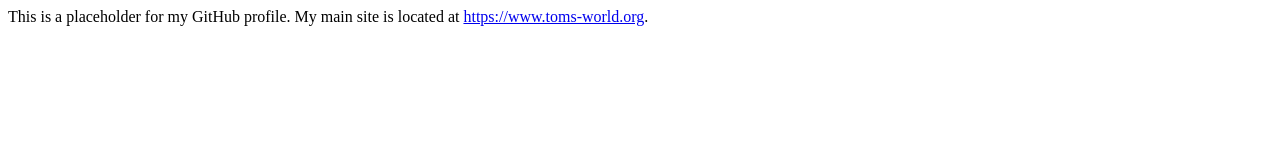
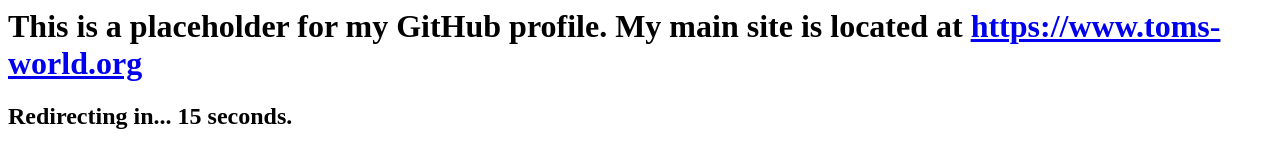
Before and after one commit to trparky/trparky.github.io, a plain HTML site: page index.html in a window 1280 px wide. Drawn offline with Linux system fonts and the light colour scheme.

Commit message:
Update index.html

```diff
--- a/index.html
+++ b/index.html
@@ -1,8 +1,20 @@
 <html>
-  <head>
-    <title>Tom's GitHub Page</title>
-  </head>
-  <body>
-    This is a placeholder for my GitHub profile. My main site is located at <a href="https://www.toms-world.org">https://www.toms-world.org</a>.
-  </body>
+<head>
+	<title>Tom's GitHub Page</title>
+	<script>
+		setInterval(function() {
+			var div = document.querySelector("#counter");
+			var count = div.textContent * 1 - 1;
+
+			if (count > -1) {
+				div.textContent = count;
+				if (count <= 0) window.location.replace("https://www.toms-world.org");
+			}
+		}, 1000);
+	</script>
+</head>
+	<body>
+		<h1>This is a placeholder for my GitHub profile. My main site is located at <a href="https://www.toms-world.org">https://www.toms-world.org</a></h1>
+		<h2>Redirecting in... <span id="counter">20</span> seconds.</h2>
+	</body>
 </html>
```
